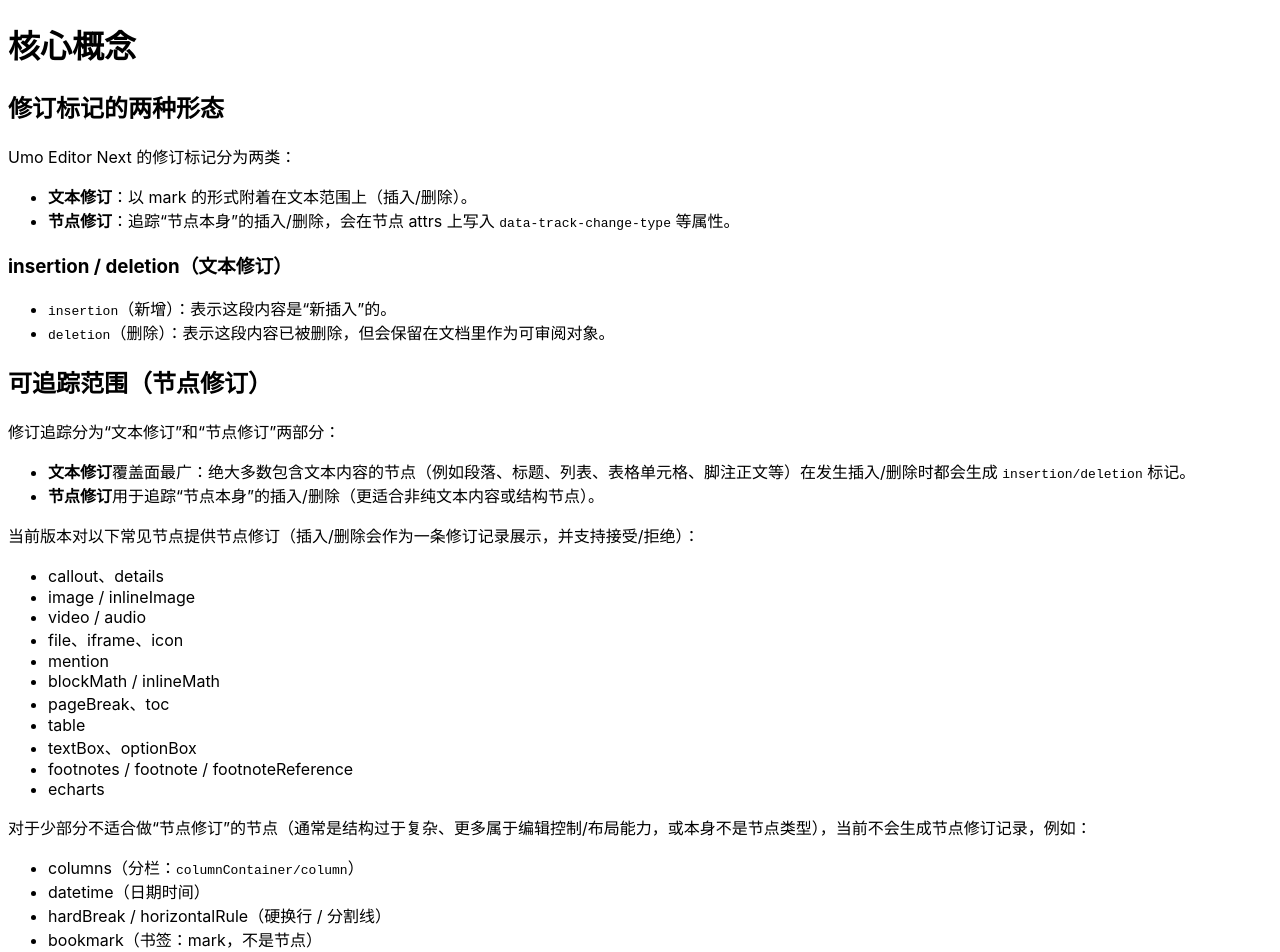
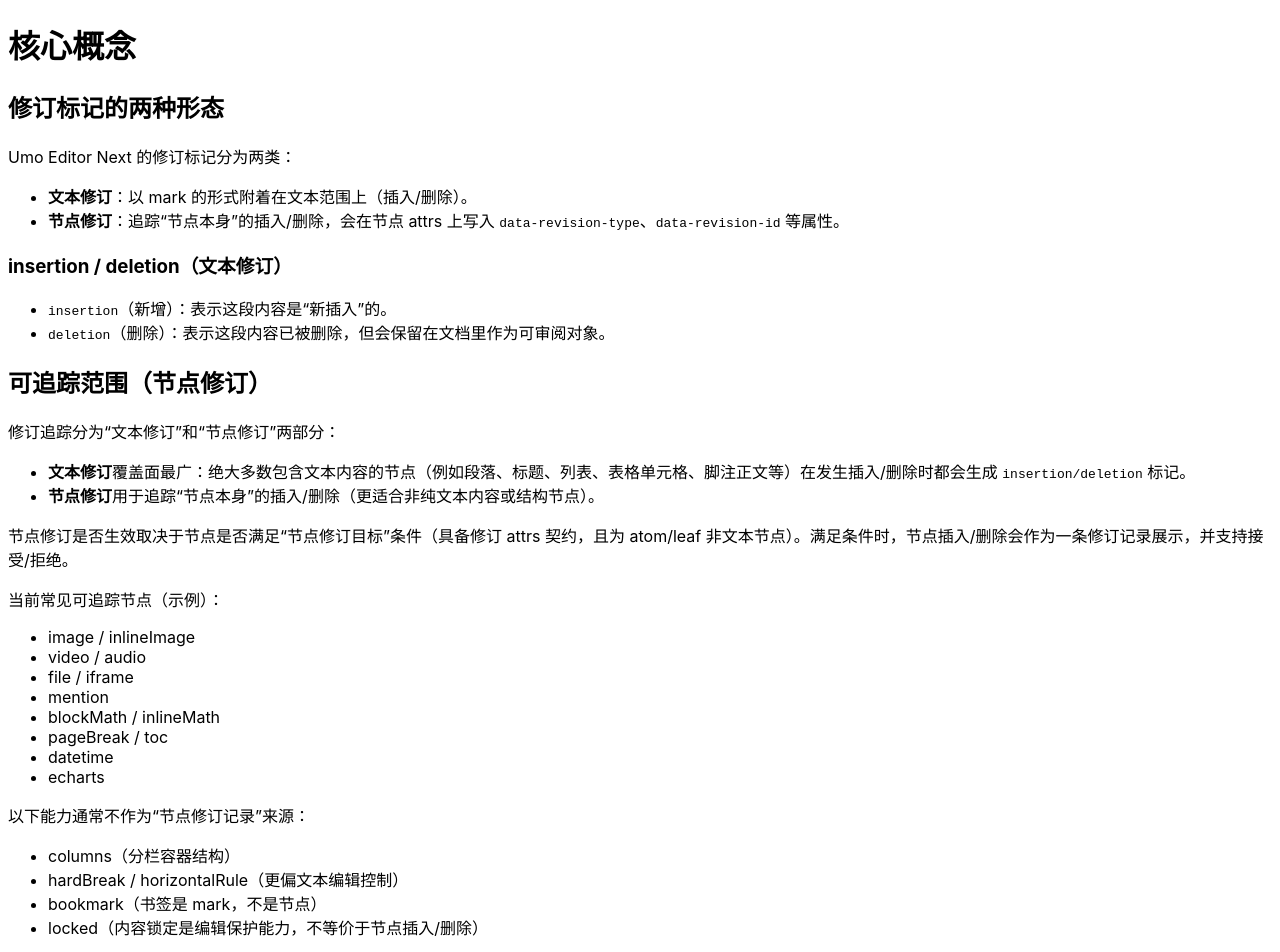
Before and after one commit to umodoc/docs, a Next.js app: page /cn/docs/next/revision/concepts in a window 1280 px wide. Shown: the top 952 px of the page. Built offline with nearby package versions, Linux system fonts and the light colour scheme.

Commit message:
完善文档

```diff
--- a/pages/cn/docs/next/revision/concepts.mdx
+++ b/pages/cn/docs/next/revision/concepts.mdx
@@ -12,7 +12,7 @@ description: Umo Editor Next 是开源软件 Umo Editor 的增强版，在包含
 Umo Editor Next 的修订标记分为两类：
 
 - **文本修订**：以 mark 的形式附着在文本范围上（插入/删除）。
-- **节点修订**：追踪“节点本身”的插入/删除，会在节点 attrs 上写入 `data-track-change-type` 等属性。
+- **节点修订**：追踪“节点本身”的插入/删除，会在节点 attrs 上写入 `data-revision-type`、`data-revision-id` 等属性。
 
 ### insertion / deletion（文本修订）
 
@@ -26,27 +26,25 @@ Umo Editor Next 的修订标记分为两类：
 - **文本修订**覆盖面最广：绝大多数包含文本内容的节点（例如段落、标题、列表、表格单元格、脚注正文等）在发生插入/删除时都会生成 `insertion/deletion` 标记。
 - **节点修订**用于追踪“节点本身”的插入/删除（更适合非纯文本内容或结构节点）。
 
-当前版本对以下常见节点提供节点修订（插入/删除会作为一条修订记录展示，并支持接受/拒绝）：
+节点修订是否生效取决于节点是否满足“节点修订目标”条件（具备修订 attrs 契约，且为 atom/leaf 非文本节点）。满足条件时，节点插入/删除会作为一条修订记录展示，并支持接受/拒绝。
 
-- callout、details
+当前常见可追踪节点（示例）：
+
 - image / inlineImage
 - video / audio
-- file、iframe、icon
+- file / iframe
 - mention
 - blockMath / inlineMath
-- pageBreak、toc
-- table
-- textBox、optionBox
-- footnotes / footnote / footnoteReference
+- pageBreak / toc
+- datetime
 - echarts
 
-对于少部分不适合做“节点修订”的节点（通常是结构过于复杂、更多属于编辑控制/布局能力，或本身不是节点类型），当前不会生成节点修订记录，例如：
+以下能力通常不作为“节点修订记录”来源：
 
-- columns（分栏：`columnContainer/column`）
-- datetime（日期时间）
-- hardBreak / horizontalRule（硬换行 / 分割线）
-- bookmark（书签：mark，不是节点）
-- locked（内容锁定：通过 mark/节点属性实现的编辑保护，不属于节点类型本身的插入/删除）
+- columns（分栏容器结构）
+- hardBreak / horizontalRule（更偏文本编辑控制）
+- bookmark（书签是 mark，不是节点）
+- locked（内容锁定是编辑保护能力，不等价于节点插入/删除）
 
 ## 四种标记视图（Markup Mode）
 
--- a/pages/cn/docs/next/revision/methods.mdx
+++ b/pages/cn/docs/next/revision/methods.mdx
@@ -37,6 +37,8 @@ description: Umo Editor Next 是开源软件 Umo Editor 的增强版，在包含
 
 - `users`：`Array<string>`，默认 `['all']`
 
+> 提示：传入空数组 `[]` 会导致修订全部被过滤隐藏；如需恢复“不过滤”，请传 `['all']`。
+
 **返回值**：`Boolean`
 
 ### getRevisions
@@ -53,7 +55,7 @@ description: Umo Editor Next 是开源软件 Umo Editor 的增强版，在包含
 - `from` / `to`：文档位置范围
 - `type`：`'insertion' | 'deletion'`
 - `userId` / `userName`：修订人信息
-- `date`：时间戳字符串（分钟粒度）
+- `date`：时间戳（分钟粒度）
 - `isNodeChange`：是否为节点级修订
 - `nodeType`：节点类型（仅节点级修订时可能出现）
 
--- a/pages/cn/docs/next/revision/options.mdx
+++ b/pages/cn/docs/next/revision/options.mdx
@@ -35,11 +35,13 @@ const defaultOptions = {
 
 **说明**：初始化时是否默认开启“记录修订”。开启后，用户输入/删除会自动生成修订标记。
 
+> 注意：`defaultEnabled` 仅在 `revision.enabled = true` 时生效；若未启用 revision 扩展，即使 `defaultEnabled = true` 也不会记录修订。
+
 **生成的修订标记**（开启“记录修订”后自动产生）：
 
 - `insertion`（新增）：表示这段内容是“新插入”的。通常以绿色下划线/高亮展示；在 `final` 视图中会显示为普通文本，在 `original` 视图中会被隐藏。
 - `deletion`（删除）：表示这段内容已被删除，但会保留在文档里作为可审阅对象。通常以红色删除线/高亮展示；在 `final` 视图中会被隐藏，在 `original` 视图中会显示为普通文本。
-- 节点修订（部分节点类型）：当插入/删除的是图片、音视频、文本框等“可追踪节点”时，节点本身会写入 `data-track-change-type`、`data-track-id`、`data-op-user-*`、`data-op-date` 等属性，并在审阅面板中作为一条修订记录展示与处理。
+- 节点修订（部分节点类型）：当插入/删除的是图片、音视频、文本框等“可追踪节点”时，节点本身会写入 `data-revision-type`、`data-revision-id`、`data-revision-user-*`、`data-revision-date` 等属性，并在审阅面板中作为一条修订记录展示与处理。
 
 > 上述“标记视图”（`final-markup/final/original-markup/original`）只影响显示方式，不会自动移除修订标记；定稿请使用“接受/拒绝修订”。
 
--- a/pages/en/docs/next/revision/methods.mdx
+++ b/pages/en/docs/next/revision/methods.mdx
@@ -37,6 +37,8 @@ For general method usage, see: [Methods (Next)](../methods) and [Methods (Editor
 
 - `users`: `String[]`, default `['all']`
 
+> Note: Passing an empty array `[]` hides all revision records. Use `['all']` to clear filtering.
+
 **Returns**: `Boolean`
 
 ### getRevisions
@@ -53,7 +55,7 @@ For general method usage, see: [Methods (Next)](../methods) and [Methods (Editor
 - `from` / `to`: document range
 - `type`: `'insertion' | 'deletion'`
 - `userId` / `userName`: author info
-- `date`: timestamp string (minute granularity)
+- `date`: timestamp (minute granularity)
 - `isNodeChange`: whether this record represents a node-level change
 - `nodeType`: node type (present for node changes)
 
--- a/pages/en/docs/next/revision/options.mdx
+++ b/pages/en/docs/next/revision/options.mdx
@@ -35,11 +35,13 @@ const defaultOptions = {
 
 **Description**: Whether tracking is enabled by default on initialization. When enabled, typing/deleting automatically generates revision marks.
 
+> Note: `defaultEnabled` only takes effect when `revision.enabled = true`. If the revision extension is not enabled, `defaultEnabled = true` will not start tracking.
+
 **What marks are generated**
 
 - `insertion`: newly added content. Usually shown with green underline/highlight; appears as normal text in `final`, and is hidden in `original`.
 - `deletion`: removed content kept as a reviewable change. Usually shown with red strike-through/highlight; hidden in `final`, and shown as normal text in `original`.
-- Node changes (some node types): inserting/removing trackable nodes writes attributes like `data-track-change-type`, `data-track-id`, `data-op-user-*`, and `data-op-date` and shows them as change records in the review panel.
+- Node changes (some node types): inserting/removing trackable nodes writes attributes like `data-revision-type`, `data-revision-id`, `data-revision-user-*`, and `data-revision-date` and shows them as change records in the review panel.
 
 > Markup modes only change rendering; they do not remove marks. To permanently finalize, accept/reject changes.
 
```
Also changed, not shown: pages/cn/docs/next/revision/troubleshooting.mdx (+11 -3 lines), pages/en/docs/next/revision/concepts.mdx (+10 -12 lines), pages/en/docs/next/revision/troubleshooting.mdx (+8 -0 lines).
